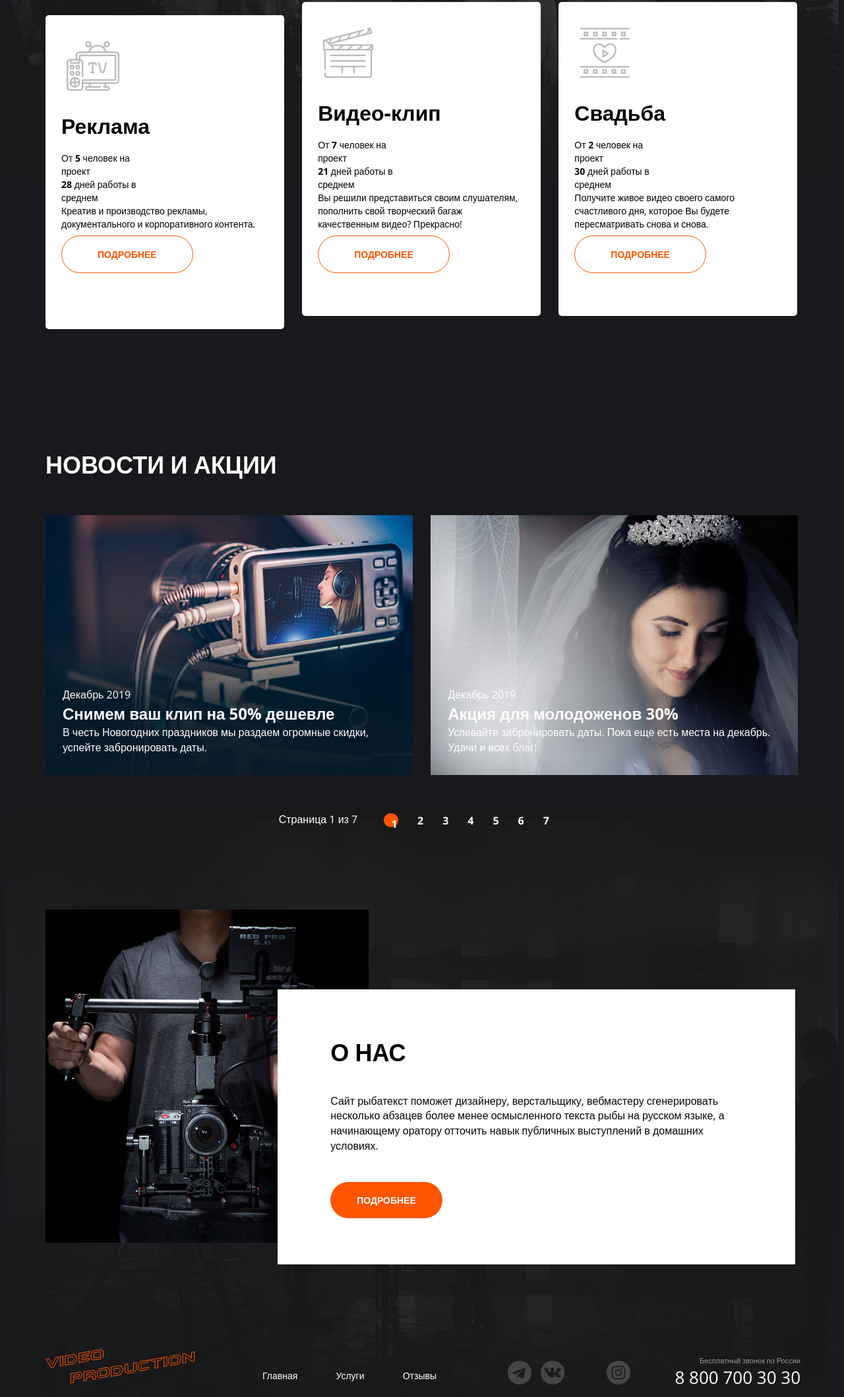
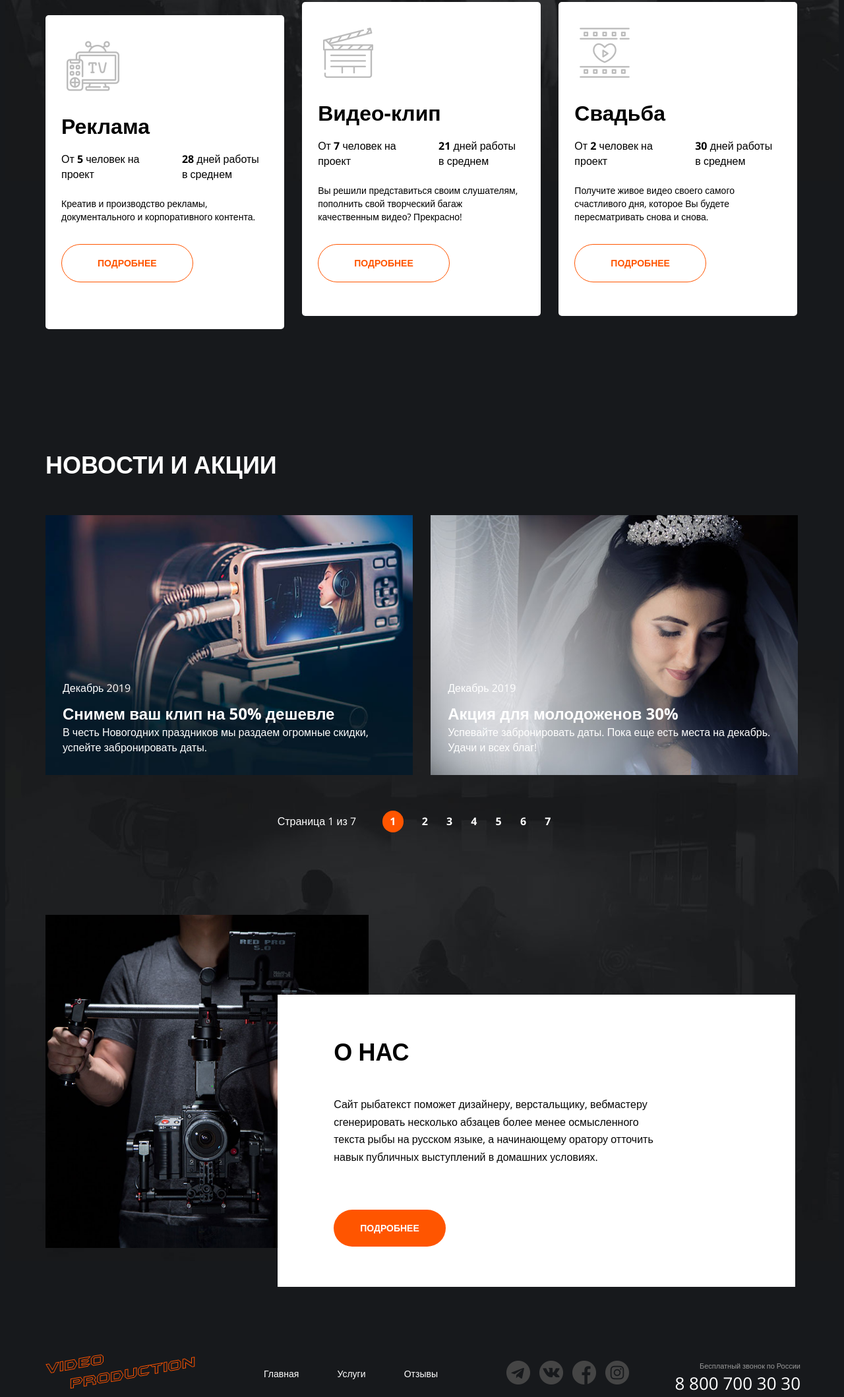
Before and after one commit to Maximkoshevo/creative, a plain HTML site: page index.html in a window 1280 px wide. Shown: the part 792-2910 px from the top of the page at 66% size. Drawn offline with nearby package versions, Linux system fonts and the light colour scheme.

Commit message:
правки наставника

```diff
--- a/main.css
+++ b/main.css
@@ -35,7 +35,7 @@ p {
 }
 
 .main-page-wrapper {
-  background: url(./img/hero-main.jpg) center top no-repeat, url(./img/hero-second.jpg) bottom no-repeat;
+  background: url(./img/hero-main.jpg) center top no-repeat, url(./img/hero-second.jpg) center bottom 250px no-repeat;
 }
 .container {
   margin: 0 auto;
@@ -193,14 +193,25 @@ p {
   display: inline-block;
   vertical-align: top;
   font-weight: 400;
-  font-size: 14px;
-  width: 120px;
+  font-size: 16px;
+  width: 310px;
+  margin-bottom: 23px;
+}
+
+.offers__desc-people {
+  float: left;
+  width: 50%;
+}
+
+.offers__desc-days {
+  float: right;
+  width: 41%;
 }
 
 .offers__text {
   font-weight: 400;
   font-size: 14px;
-  margin-bottom: 7px;
+  margin-bottom: 32px;
 }
 
 .news {
@@ -252,6 +263,7 @@ p {
 .news__title {
   font-weight: 700;
   font-size: 24px;
+  margin-top: 10px;
 }
 
 .news__desc {
@@ -276,6 +288,7 @@ p {
 .pager__item {
   display: inline-block;
   vertical-align: middle;
+  margin-right: 24px;
 }
 
 .pager__item--active .pager__link {
@@ -285,12 +298,9 @@ p {
 }
 .pager__link {
   display: block;
-  width: 10px;
-  height: 21px;
   text-decoration: none;
   position: relative;
   font-weight: 700;
-  margin-right: 24px;
 }
 
 .aboutus:before {
@@ -306,7 +316,7 @@ p {
 
 .about__desc {
   background: #FFFFFF;
-  padding: 70px 80px;
+  padding: 61px 85px;
   display: inline-block;
   vertical-align: top;
   width: 785px;
@@ -317,13 +327,15 @@ p {
   color: #000000;
   font-weight: 800;
   font-size: 36px;
-  margin-bottom: 37px;
+  margin-bottom: 41px;
   text-transform: uppercase;
 }
 
 .about__desc--text {
   color: #060606;
-  margin-bottom: 43px;
+  margin-bottom: 66px;
+  width: 510px;
+  line-height: 1.67;
 }
 
 .contacts__desc {
@@ -334,8 +346,8 @@ p {
 
 .socials {
   position: absolute;
-  top: 29px;
-  right: 255px;
+  top: 21px;
+  right: 257px;
 }
 .social__item {
   display: inline-block;
@@ -368,7 +380,7 @@ p {
 }
 
 .social__item--icon--vk .socials__link:hover {
-  background-image: url(./img/vk-hover);
+  background-image: url(./img/vk-hover.png);
 }
 
 .social__item--icon--facebook .socials__link {
@@ -393,6 +405,6 @@ p {
 
 .menu__list--footer {
   position: relative;
-  margin-left: -108px;
-  margin-top: 7px;
+  margin-left: -106px;
+  margin-top:-4px;
 }
```
Also changed, not shown: img/fcb.png (added), img/inst-hover.png (added), img/tlg-hover.png (added), img/vk-hover.png (added).
